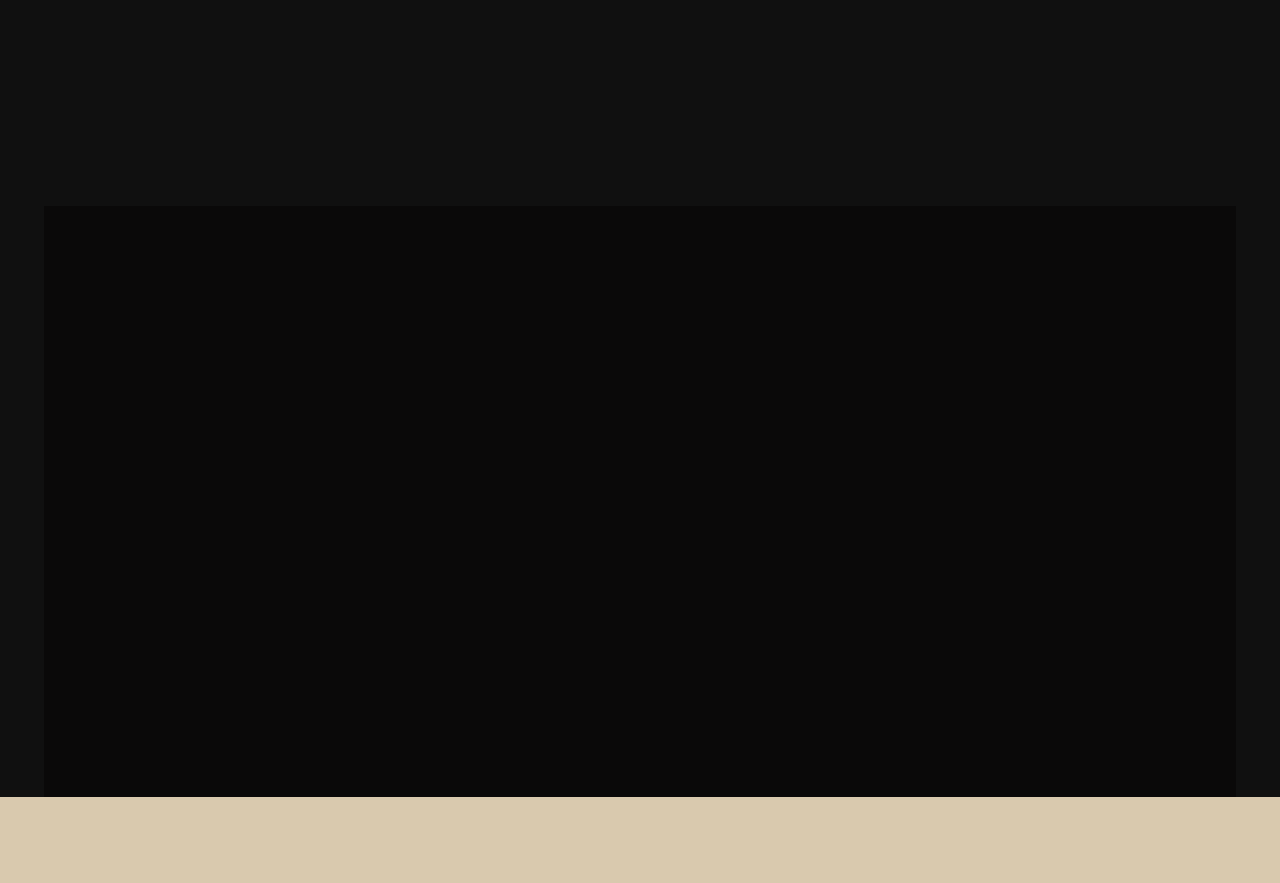
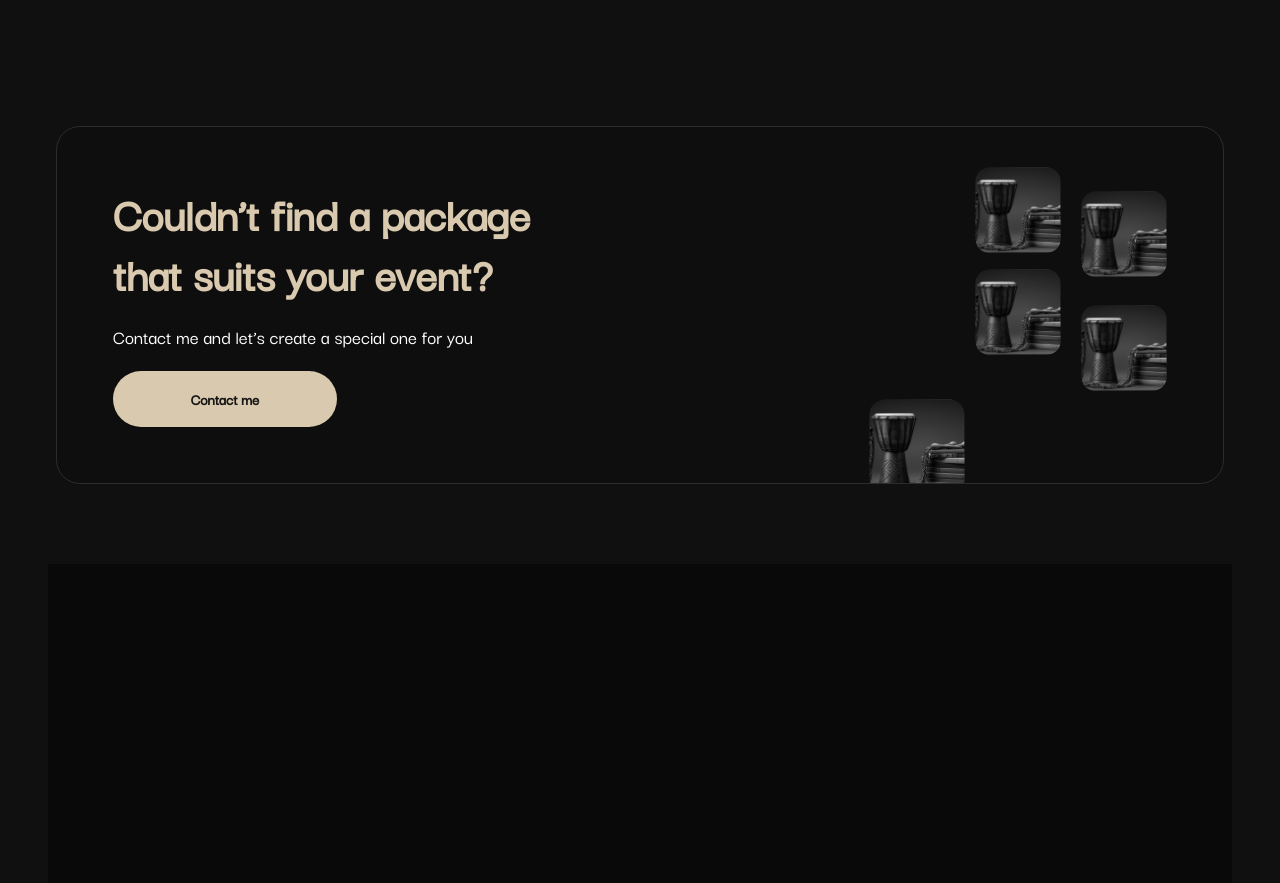
Before and after one commit to oluwaferanmi12/photography, a Next.js app: page /pricing in a window 1280 px wide. Shown: the part 4240-5123 px from the top of the page. Built offline with nearby package versions, Linux system fonts and the light colour scheme; a web font is replaced by a local one; what @ant-design/nextjs-registry would draw is missing.

Commit message:
contact Banner

```diff
--- a/src/app/(user)/pricing/page.tsx
+++ b/src/app/(user)/pricing/page.tsx
@@ -22,6 +22,7 @@ import { PlanCards } from "@/components/plans-card/PlanCards";
 import { Input } from "@/components/inputs/input";
 import Button from "@/components/button/button";
 import { SelectInput } from "@/components/inputs/selectInput";
+import { ContactBanner } from "@/components/banner/contact-banner";
 
 const Portfolio = () => {
   const scrollerRef = useRef<HTMLDivElement>(null);
@@ -315,6 +316,12 @@ const Portfolio = () => {
           </div>
         </div>
       </div>
+      <div className="px-5 lg:px-14 3xl:!px-28">
+        {/* contact banner */}
+        <ContactBanner />
+      </div>
+
+
 
       <GalleryBox />
       <Footer />
--- /dev/null
+++ b/src/components/banner/contact-banner.tsx
@@ -0,0 +1,55 @@
+import Image from "next/image";
+import React from "react";
+import drumImage from "@/assets/svgs/drumImage_dark.svg";
+import { Col, Row } from "antd";
+import Button from "../button/button";
+
+export const ContactBanner = () => {
+  return (
+    <section className="bg-[#0E0E0E] border relative border-off-white rounded-3xl p-14 flex flex-col md:flex-row items-start justify-between overflow-hidden">
+      {/* Left Text */}
+      <div className="max-w-md space-y-5 z-10">
+        <h2 className="text-4xl md:text-5xl font-semibold text-light-brown leading-tight">
+          Couldn’t find a package that suits your event?
+        </h2>
+        <p className="text-white text-xl">
+          Contact me and let’s create a special one for you
+        </p>
+        <div className="w-1/2">
+          <Button variant="filled" widthFull text="Contact me" size="large" />
+        </div>
+      </div>
+
+      {/* Right Images */}
+      <div className="absolute bottom-0 right-14  h-full pt-10">
+        <Row gutter={20} className="h-full relative">
+          <Col xs={8}>
+            <span className="absolute -bottom-3 ">
+              <Image src={drumImage}  className="grayscale" alt="drum image" />
+            </span>
+          </Col>
+          <Col xs={8}>
+            <div className="flex flex-col gap-4">
+              <span>
+                <Image src={drumImage} className="grayscale" alt="drum image" />
+              </span>
+              <span>
+                <Image src={drumImage} className="grayscale" alt="drum image" />
+              </span>
+            </div>
+          </Col>
+          <Col xs={8}>
+            <div className="flex flex-col gap-7 mt-6">
+              <span>
+                <Image src={drumImage} className="grayscale" alt="drum image" />
+              </span>
+              <span>
+                <Image src={drumImage} className="grayscale" alt="drum image" />
+              </span>
+            </div>
+          </Col>
+        </Row>
+      </div>
+    </section>
+  );
+};
```
Also changed, not shown: src/assets/svgs/drumImage_dark.svg (added).
